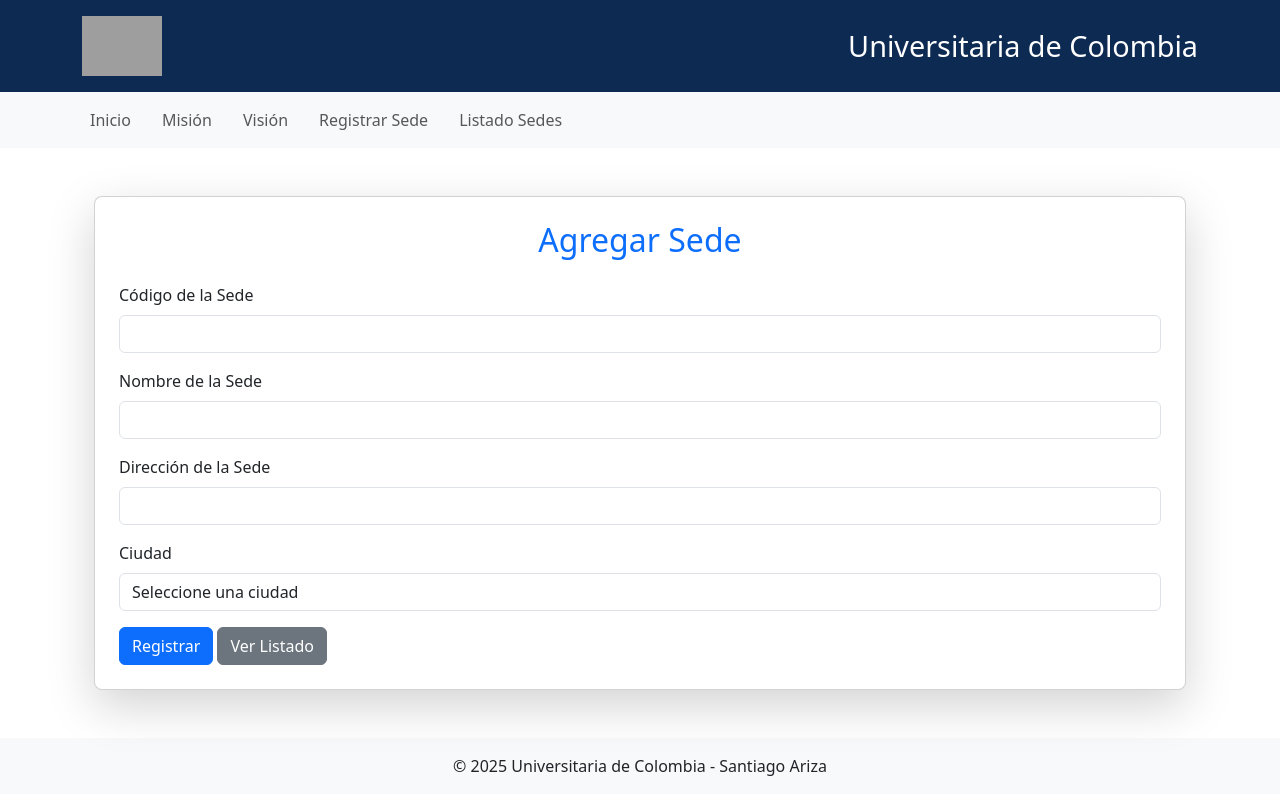
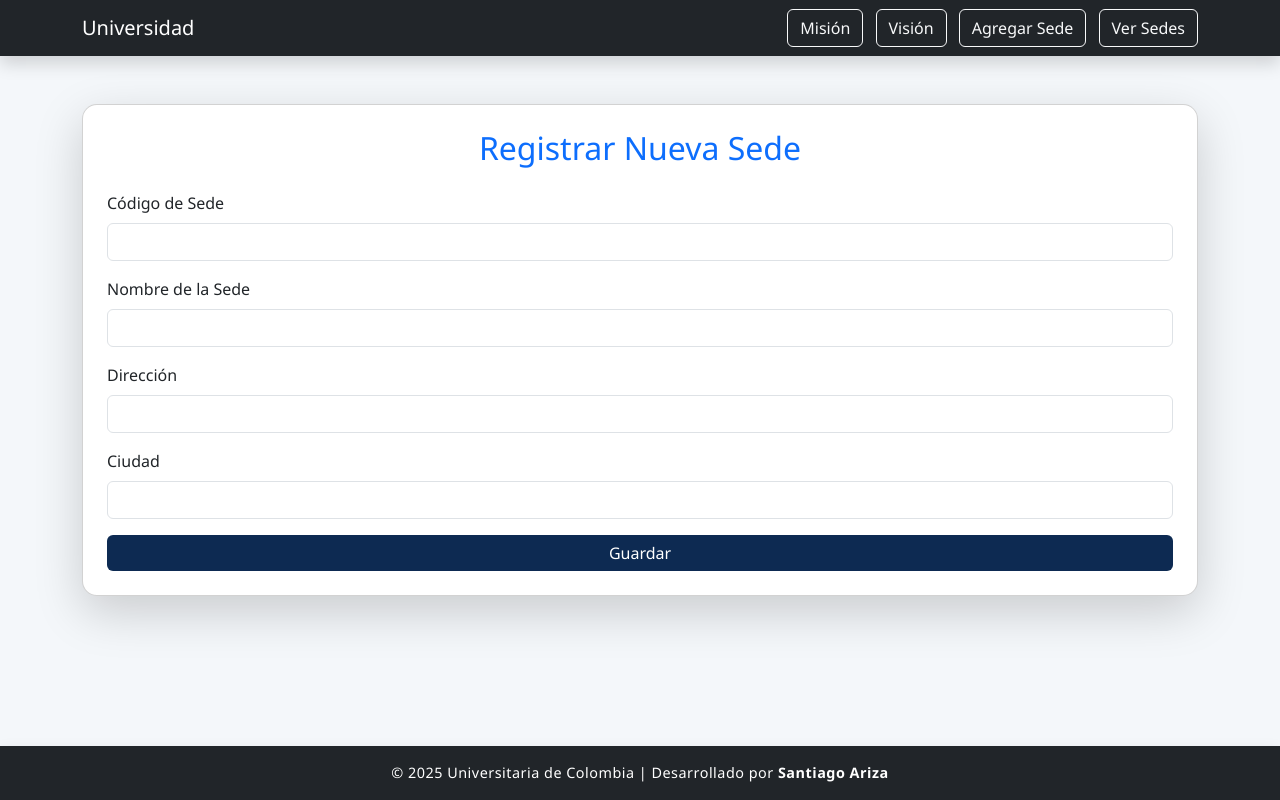
Before and after one commit to santiagoalexs/WEBPYTHON, a Flask app: page /sedes in a window 1280 px wide. Run offline with Flask 3, Linux system fonts and the light colour scheme; data that the repository does not hold is empty; grey boxes are pictures that could not be loaded.

Commit message:
Mejora Pagina

```diff
--- a/conexion.py
+++ b/conexion.py
@@ -1,16 +1,14 @@
 import mysql.connector
-from mysql.connector import Error
 
 def create_connection():
     try:
         connection = mysql.connector.connect(
             host="localhost",
-            user="root",      # Cambia si tienes contraseña
-            passwd="",
+            user="root",      # cambia si tu usuario es diferente
+            password="",      # coloca tu contraseña de MySQL
             database="universidad"
         )
-        print("Conexión a la base de datos exitosa")
         return connection
-    except Error as e:
-        print(f"Error al conectar a la base de datos: {e}")
+    except mysql.connector.Error as e:
+        print("Error en la conexión:", e)
         return None
--- a/main.py
+++ b/main.py
@@ -1,68 +1,68 @@
-from flask import Flask, render_template, request
-import conexion as db  # usamos tu archivo de conexión
+from flask import Flask, render_template, request, redirect, url_for
+from conexion import create_connection
 
 app = Flask(__name__)
 
-# Ruta principal
+# Página principal
 @app.route('/')
 def index():
     return render_template('index.html')
 
-# Formulario para registrar sedes (con ciudades desplegables)
-@app.route('/sedes', methods=['GET'])
+# Página Misión
+@app.route('/mision')
+def mision():
+    return render_template('mision.html')
+
+# Página Visión
+@app.route('/vision')
+def vision():
+    return render_template('vision.html')
+
+# Formulario para agregar sede
+@app.route('/sedes', methods=['GET', 'POST'])
 def sedes():
-    conn = db.create_connection()
-    cursor = conn.cursor()
+    conn = create_connection()
+    cursor = conn.cursor(dictionary=True)
+
+    # Traer ciudades para desplegar en el formulario
     cursor.execute("SELECT IdCiudad, nombreciudad FROM ciudad")
     ciudades = cursor.fetchall()
+
+    if request.method == 'POST':
+        codsede = request.form['codsede']
+        nombresede = request.form['nombresede']
+        dirsede = request.form['dirsede']
+        idciudad = request.form['idciudad']
+
+        try:
+            sql = "INSERT INTO sede (codsede, nombresede, dirsede, IdCiudad) VALUES (%s, %s, %s, %s)"
+            cursor.execute(sql, (codsede, nombresede, dirsede, idciudad))
+            conn.commit()
+            return render_template('sedeok.html', codsede=codsede)
+        except Exception as e:
+            return f"Error al insertar: {e}"
+        finally:
+            cursor.close()
+            conn.close()
+
     cursor.close()
     conn.close()
     return render_template('sedes.html', ciudades=ciudades)
 
-# Confirmación de registro de sede
-@app.route('/sedeok', methods=['POST'])
-def sedeok():
-    codsede = request.form['codsede']
-    nombresede = request.form['nombresede']
-    dirsede = request.form['dirsede']
-    IdCiudad = request.form['IdCiudad']
-
-    conn = db.create_connection()
-    cursor = conn.cursor()
-
-    try:
-        sql = "INSERT INTO sede (codsede, nombresede, dirsede, IdCiudad) VALUES (%s, %s, %s, %s)"
-        cursor.execute(sql, (codsede, nombresede, dirsede, IdCiudad))
-        conn.commit()
-        msg = "Registro exitoso de sede"
-    except Exception as e:
-        conn.rollback()
-        msg = f"Error al insertar: {e}"
-    finally:
-        cursor.close()
-        conn.close()
-
-    return render_template('sedeok.html', msg=msg, codsede=codsede)
-
-# Listado de sedes con nombre de ciudad
+# Listado de sedes
 @app.route('/listasedes')
 def listasedes():
-    conn = db.create_connection()
+    conn = create_connection()
     cursor = conn.cursor(dictionary=True)
-
-    sql = """
+    cursor.execute("""
         SELECT s.codsede, s.nombresede, s.dirsede, c.nombreciudad
         FROM sede s
         LEFT JOIN ciudad c ON s.IdCiudad = c.IdCiudad
-    """
-    cursor.execute(sql)
+    """)
     sedes = cursor.fetchall()
-
     cursor.close()
     conn.close()
-
     return render_template('listasedes.html', sedes=sedes)
 
-# Ejecutar servidor
 if __name__ == '__main__':
     app.run(debug=True)
--- a/static/css/estilos.css
+++ b/static/css/estilos.css
@@ -1,49 +1,52 @@
+/* Fondo general */
 body {
-    font-family: 'Segoe UI', Tahoma, Geneva, Verdana, sans-serif;
-    background-color: #f4f6f9;
-    color: #333;
+    background-color: #f4f7fa;
+    font-family: 'Segoe UI', sans-serif;
 }
 
-.header {
-    background-color: #0d2a52;
-    color: #fff;
+/* Titulos */
+h1, h2 {
+    color: #0d2a52;
 }
 
-.header h1 {
-    margin: 0;
-    font-size: 1.8rem;
+/* Card */
+.card {
+    border-radius: 15px;
+    box-shadow: 0 8px 20px rgba(13, 42, 82, 0.2);
 }
 
-.logo {
-    max-height: 60px;
-}
-
-.card {
-    background-color: #fff;
-    border-radius: 12px;
-    box-shadow: 0 2px 10px rgba(0,0,0,0.1);
-    padding: 20px;
-}
-
-h2 {
-    margin-bottom: 20px;
-}
-
-.table th, .table td {
-    vertical-align: middle !important;
-}
-
+/* Botones */
 .btn-primary {
     background-color: #0d2a52;
-    border-color: #0d2a52;
+    border: none;
 }
 
 .btn-primary:hover {
-    background-color: #0b2445;
-    border-color: #0b2445;
+    background-color: #154b8a;
 }
 
-.navbar-nav .nav-link {
-    margin-right: 15px;
-    font-weight: 500;
+.btn-secondary {
+    background-color: #6c757d;
+    border: none;
 }
+
+.btn-secondary:hover {
+    background-color: #5a6268;
+}
+
+/* Tablas */
+.table {
+    border-radius: 12px;
+    overflow: hidden;
+}
+
+.table thead {
+    background-color: #0d2a52;
+    color: white;
+}
+
+/* Footer */
+footer {
+    font-size: 0.9rem;
+    letter-spacing: 0.5px;
+}
--- a/templates/base.html
+++ b/templates/base.html
@@ -3,35 +3,34 @@
 <head>
     <meta charset="UTF-8">
     <meta name="viewport" content="width=device-width, initial-scale=1.0">
-    <title>Universitaria - {% block title %}{% endblock %}</title>
+    <title>{% block title %}Universidad{% endblock %}</title>
+    <link href="https://cdn.jsdelivr.net/npm/bootstrap@5.3.2/dist/css/bootstrap.min.css" rel="stylesheet">
     <link rel="stylesheet" href="{{ url_for('static', filename='css/estilos.css') }}">
-    <link href="https://cdn.jsdelivr.net/npm/bootstrap@5.3.3/dist/css/bootstrap.min.css" rel="stylesheet">
 </head>
-<body>
-    <header class="header">
-        <div class="container d-flex align-items-center justify-content-between py-3">
-            <img src="//ww1.aulavirtualuniversitariadecolombia.co/pluginfile.php/1/theme_klassroom/logo/1757954949/thumbnail_logo-universidad_balnco40px.png" alt="Logo" class="logo">
-            <h1>Universitaria de Colombia</h1>
+<body class="d-flex flex-column min-vh-100">
+
+    <!-- Navbar -->
+    <nav class="navbar navbar-expand-lg navbar-dark bg-dark shadow">
+        <div class="container">
+            <a class="navbar-brand" href="{{ url_for('index') }}">Universidad</a>
+            <div>
+                <a class="btn btn-outline-light me-2" href="{{ url_for('mision') }}">Misión</a>
+                <a class="btn btn-outline-light me-2" href="{{ url_for('vision') }}">Visión</a>
+                <a class="btn btn-outline-light me-2" href="{{ url_for('sedes') }}">Agregar Sede</a>
+                <a class="btn btn-outline-light" href="{{ url_for('listasedes') }}">Ver Sedes</a>
+            </div>
         </div>
-        <nav class="navbar navbar-expand-sm navbar-light bg-light">
-            <div class="container">
-                <ul class="navbar-nav">
-                    <li class="nav-item"><a class="nav-link" href="{{ url_for('index') }}">Inicio</a></li>
-                    <li class="nav-item"><a class="nav-link" href="{{ url_for('mision') }}">Misión</a></li>
-                    <li class="nav-item"><a class="nav-link" href="{{ url_for('vision') }}">Visión</a></li>
-                    <li class="nav-item"><a class="nav-link" href="{{ url_for('sedes') }}">Registrar Sede</a></li>
-                    <li class="nav-item"><a class="nav-link" href="{{ url_for('listasedes') }}">Listado Sedes</a></li>
-                </ul>
-            </div>
-        </nav>
-    </header>
+    </nav>
 
-    <main class="container my-5">
+    <!-- Contenido -->
+    <main class="container mt-4 flex-grow-1">
         {% block content %}{% endblock %}
     </main>
 
-    <footer class="text-center py-3 bg-light mt-5">
-        &copy; 2025 Universitaria de Colombia - Santiago Ariza
+    <!-- Footer -->
+    <footer class="bg-dark text-white text-center py-3 mt-auto shadow">
+        <p class="mb-0">© 2025 Universitaria de Colombia | Desarrollado por <b>Santiago Ariza</b></p>
     </footer>
+
 </body>
 </html>
--- a/templates/sedes.html
+++ b/templates/sedes.html
@@ -1,36 +1,32 @@
 {% extends 'base.html' %}
 
-{% block title %}Registro de Sede{% endblock %}
+{% block title %}Agregar Sede{% endblock %}
 
 {% block content %}
-<div class="container mt-5">
-  <div class="card shadow-lg p-4 rounded-3">
-    <h2 class="text-center text-primary mb-4">Agregar Sede</h2>
-    <form action="/sedeok" method="POST">
+<div class="card shadow-lg p-4 mt-4">
+    <h2 class="text-center text-primary mb-4">Registrar Nueva Sede</h2>
+    <form method="POST">
         <div class="mb-3">
-        <label for="codsede" class="form-label">Código de la Sede</label>
-        <input type="number" id="codsede" name="codsede" class="form-control" required>
+            <label for="codsede" class="form-label">Código de Sede</label>
+            <input type="text" class="form-control" id="codsede" name="codsede" required>
         </div>
         <div class="mb-3">
             <label for="nombresede" class="form-label">Nombre de la Sede</label>
-        <input type="text" id="nombresede" name="nombresede" class="form-control" required>
+            <input type="text" class="form-control" id="nombresede" name="nombresede" required>
         </div>
         <div class="mb-3">
-        <label for="dirsede" class="form-label">Dirección de la Sede</label>
-        <input type="text" id="dirsede" name="dirsede" class="form-control" required>
+            <label for="dirsede" class="form-label">Dirección</label>
+            <input type="text" class="form-control" id="dirsede" name="dirsede" required>
         </div>
         <div class="mb-3">
-        <label for="IdCiudad" class="form-label">Ciudad</label>
-        <select id="IdCiudad" name="IdCiudad" class="form-control" required>
-          <option value="" disabled selected>Seleccione una ciudad</option>
+            <label for="idciudad" class="form-label">Ciudad</label>
+            <select class="form-control" id="idciudad" name="idciudad" required>
                 {% for ciudad in ciudades %}
-          <option value="{{ ciudad[0] }}">{{ ciudad[1] }}</option>
+                <option value="{{ ciudad.IdCiudad }}">{{ ciudad.nombreciudad }}</option>
                 {% endfor %}
             </select>
         </div>
-      <button type="submit" class="btn btn-primary">Registrar</button>
-      <a href="{{ url_for('listasedes') }}" class="btn btn-secondary">Ver Listado</a>
+        <button type="submit" class="btn btn-primary w-100">Guardar</button>
     </form>
 </div>
-</div>
 {% endblock %}
```
Also changed, not shown: templates/index.html (+5 -8 lines), templates/listasedes.html (+7 -4 lines), templates/mision.html (+7 -5 lines), templates/sedeok.html (+5 -9 lines), templates/vision.html (+7 -5 lines). Lines whose indentation alone changed are shown as unchanged.
